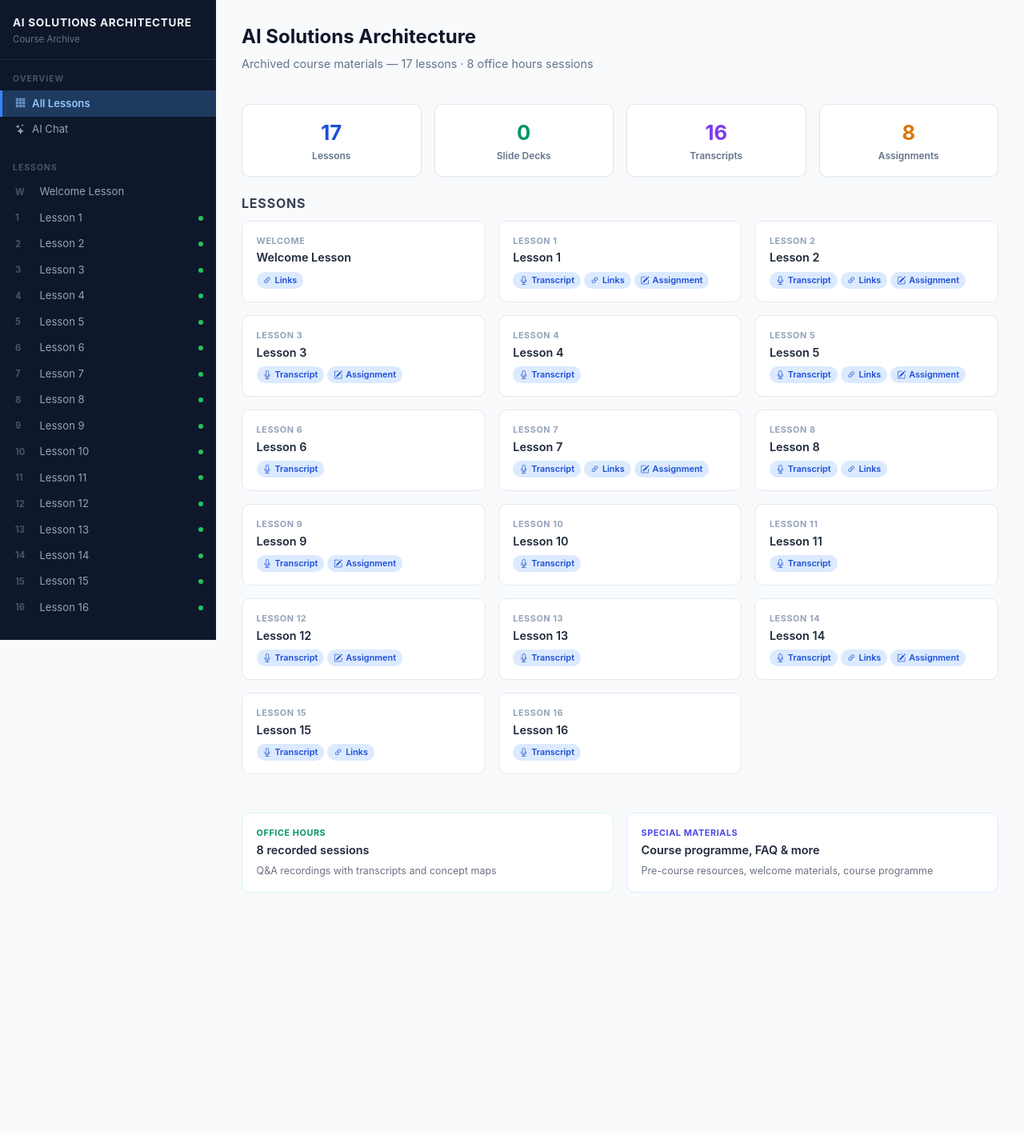
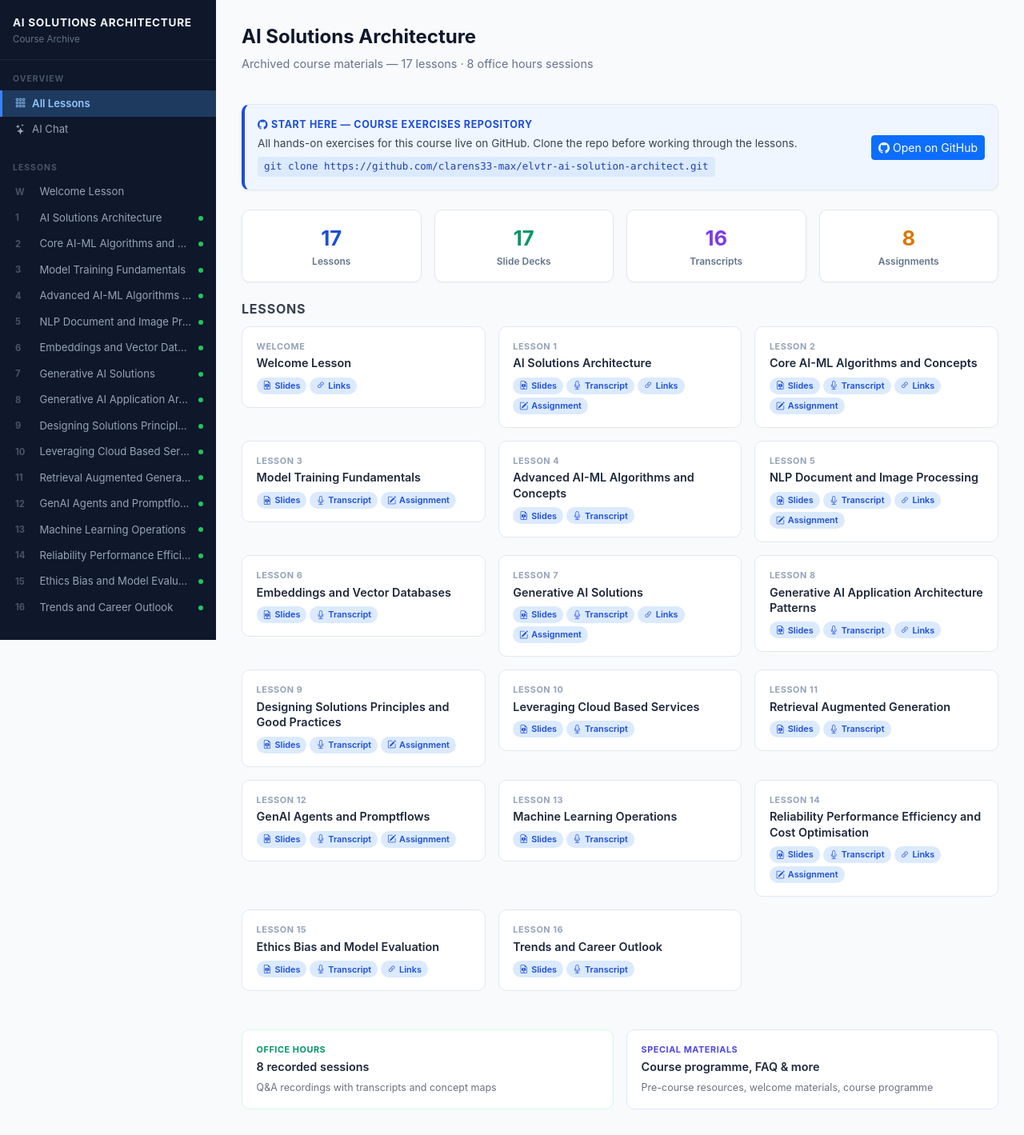
Before and after one commit to clarens33-max/classroom-archiver, a Flask app: page / in a window 1280 px wide. Shown: the whole page at 80% size. Before the commit the page ends 1116 px from the top, so only its background shows below. Run offline with Flask 3, Linux system fonts and the light colour scheme.

Commit message:
Fix Railway file resolution + add exercises repo section
- Second pass over gdrive_map fills slides/resources for folders that
  don't exist on Railway (only had PDFs, no committed txt files)
- Add exercises GitHub repo banner to dashboard and assignment tabs

Co-Authored-By: Claude Sonnet 4.6 <noreply@anthropic.com>

```diff
--- a/app.py
+++ b/app.py
@@ -109,6 +109,8 @@ def is_office_hours(name):
 
 
 EXCLUDED_DOMAINS = {"zoom.us", "vimeo.com", "player.vimeo.com"}
+
+EXERCISES_REPO = "https://github.com/clarens33-max/elvtr-ai-solution-architect"
 
 
 def parse_urls_text(content):
@@ -364,6 +366,43 @@ def build_data():
                 })
             continue
 
+    # ── Second pass: fill gaps from gdrive_map for folders missing on Railway ──
+    # Parse every gdrive_map key and extract lesson/folder info from the path
+    SLIDE_FOLDER_RE = re.compile(r"M\d+_((?:Lesson_(\d+)|Welcome_Lesson|Class_(\d+)).*_Slides)")
+    RESOURCE_FOLDER_RE = re.compile(r"M\d+_((?:Lesson_(\d+)|Welcome_Lesson|Class_(\d+)).*_Resources?)")
+    course_prefix = course_dir.name + "/"
+
+    for gdrive_path, fid in _gdrive_map.items():
+        if not gdrive_path.startswith(course_prefix):
+            continue
+        rel_to_course = gdrive_path[len(course_prefix):]
+        parts = rel_to_course.split("/")
+        folder_name = parts[0]
+        fname = parts[-1]
+        ext = Path(fname).suffix.lower().lstrip(".")
+        file_entry = {"name": fname, "path": gdrive_path, "ext": ext, "size": ""}
+
+        # Slides folders
+        ms = SLIDE_FOLDER_RE.search(folder_name)
+        if ms:
+            lesson_num = int(ms.group(2) or ms.group(3) or 0)
+            if lessons[lesson_num]["slides_pdf"] is None and ext == "pdf":
+                pdf_stem = fname.replace(".pdf", "")
+                sub = re.sub(r"^(Lesson_\d+\._?|Welcome_Lesson\._?|\d+\._?)", "", pdf_stem)
+                lessons[lesson_num]["number"] = lesson_num
+                lessons[lesson_num]["subtitle"] = nice_name(sub)
+                lessons[lesson_num]["slides_pdf"] = gdrive_path
+            continue
+
+        # Resource folders
+        mr = RESOURCE_FOLDER_RE.search(folder_name)
+        if mr:
+            lesson_num = int(mr.group(2) or mr.group(3) or 0)
+            if ext not in ("txt",) and file_entry not in lessons[lesson_num]["resource_files"]:
+                lessons[lesson_num]["number"] = lesson_num
+                lessons[lesson_num]["resource_files"].append(file_entry)
+            continue
+
     # Sort and label lessons
     sorted_lessons = sorted(
         (v for v in lessons.values() if v["number"] is not None),
@@ -397,6 +436,7 @@ def build_data():
         "lessons": sorted_lessons,
         "office_hours": office_hours_items,
         "special": special,
+        "exercises_repo": EXERCISES_REPO,
     }
 
 
--- a/templates/index.html
+++ b/templates/index.html
@@ -6,6 +6,26 @@
   <div>
     <h1 class="page-heading">{{ course_name }}</h1>
     <p class="page-subtitle">Archived course materials — {{ lessons|length }} lessons · {{ office_hours|length }} office hours sessions</p>
+  </div>
+</div>
+
+<!-- Exercises repo banner -->
+<div class="card mb-4" style="border-left:4px solid #1d4ed8;background:#eff6ff;">
+  <div class="card-body py-3 d-flex align-items-center justify-content-between flex-wrap gap-3">
+    <div>
+      <div style="font-size:0.78rem;font-weight:700;color:#1d4ed8;text-transform:uppercase;letter-spacing:0.05em;margin-bottom:0.2rem">
+        <i class="bi bi-github me-1"></i>Start here — Course Exercises Repository
+      </div>
+      <div style="font-size:0.85rem;color:#374151">
+        All hands-on exercises for this course live on GitHub. Clone the repo before working through the lessons.
+      </div>
+      <code style="font-size:0.78rem;color:#1e40af;background:#dbeafe;padding:0.2rem 0.5rem;border-radius:4px;display:inline-block;margin-top:0.4rem">
+        git clone {{ exercises_repo }}.git
+      </code>
+    </div>
+    <a href="{{ exercises_repo }}" target="_blank" rel="noopener" class="btn btn-primary btn-sm" style="white-space:nowrap">
+      <i class="bi bi-github me-1"></i>Open on GitHub
+    </a>
   </div>
 </div>
 
```
Also changed, not shown: templates/lesson.html (+18 -0 lines).
